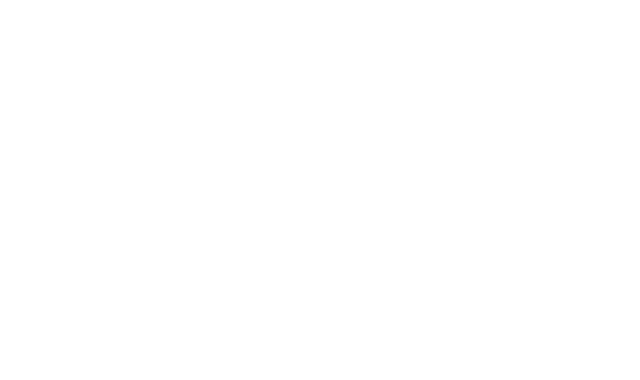
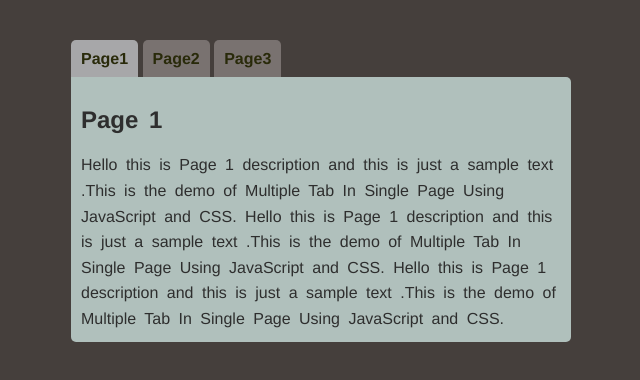
Before and after one commit to Doyague/zs-calc, a plain HTML site: page index.html in a window 1280 px wide. Shown: the top 380 px of the page, without its empty margins (319-959 px from the left). Drawn offline with Linux system fonts and the light colour scheme.

Commit message:
basic setup before text fill

```diff
--- a/app.js
+++ b/app.js
@@ -0,0 +1,8 @@
+function change_tab(id)
+ {
+   document.getElementById("page_content").innerHTML=document.getElementById(id+"_desc").innerHTML;
+   document.getElementById("page1").className="notselected";
+   document.getElementById("page2").className="notselected";
+   document.getElementById("page3").className="notselected";
+   document.getElementById(id).className="selected";
+ }
--- a/index.html
+++ b/index.html
@@ -9,13 +9,44 @@
 </head>
 <body>
 
+    <div id="main_content">
+
+        <li class="selected" id="page1" onclick="change_tab(this.id);">Page1</li>
+        <li class="notselected" id="page2" onclick="change_tab(this.id);">Page2</li>
+        <li class="notselected" id="page3" onclick="change_tab(this.id);">Page3</li>
+
+        <div class='hidden_desc' id="page1_desc">
+         <h2>Page 1</h2>
+         Hello this is Page 1 description and this is just a sample text .This is the demo of Multiple Tab In Single Page Using JavaScript and CSS.
+         Hello this is Page 1 description and this is just a sample text .This is the demo of Multiple Tab In Single Page Using JavaScript and CSS.
+         Hello this is Page 1 description and this is just a sample text .This is the demo of Multiple Tab In Single Page Using JavaScript and CSS.
+        </div>
+
+        <div class='hidden_desc' id="page2_desc">
+         <h2>Page 2</h2>
+         Hello this is Page 2 description and this is just a sample text .This is the demo of Multiple Tab In Single Page Using JavaScript and CSS.
+        </div>
+
+        <div class='hidden_desc' id="page3_desc">
+         <h2>Page 3</h2>
+         Hello this is Page 3 description and this is just a sample text .This is the demo of Multiple Tab In Single Page Using JavaScript and CSS.
+         Hello this is Page 3 description and this is just a sample text .This is the demo of Multiple Tab In Single Page Using JavaScript and CSS.
+        </div>
+
+        <div id="page_content">
+         <h2>Page 1</h2>
+         Hello this is Page 1 description and this is just a sample text .This is the demo of Multiple Tab In Single Page Using JavaScript and CSS.
+         Hello this is Page 1 description and this is just a sample text .This is the demo of Multiple Tab In Single Page Using JavaScript and CSS.
+         Hello this is Page 1 description and this is just a sample text .This is the demo of Multiple Tab In Single Page Using JavaScript and CSS.
+        </div>
+
+       </div>
 
 
 
 
 
-
-<!---------------------- Link to external JS secript ---------------------->
+<!--- Link to external JS secript --->
     <script src="./app.js"></script>
 </body>
 </html>
--- a/styles.css
+++ b/styles.css
@@ -1,6 +1,66 @@
+body {
+    background-color: #453F3C;
+    margin:0px auto;
+    padding:0px;
+    font-family:helvetica;
+    height:2000px;
+}
 
-/* reset */
-* {
-    margin: 0;
-    padding: 0;
+h1 {
+    text-align:center;
+    font-size:35px;
+    margin-top:60px;
+    color:#BEF781;
 }
+
+h1 p {
+    text-align:center;
+    margin:0px;
+    font-size:18px;
+    text-decoration:underline;
+    color:white;
+}
+
+#main_content {
+    width:500px;
+    align-items: center;
+    margin-top: 50px;
+    margin-left: auto;
+    margin-right: auto;
+}
+
+#main_content li {
+    display:inline;
+    list-style-type:none;
+    background-color:#688A08;
+    padding:10px;
+    border-radius:5px 5px 0px 0px;
+    color:#292A0A;
+    font-weight:bold;
+    cursor:pointer;
+}
+
+#main_content li.notselected {
+    background-color:#797270;
+    color:#292A0A;
+}
+
+#main_content li.selected {
+    background-color:#A7A7A9;
+    color:#292A0A;
+}
+
+#main_content .hidden_desc {
+    display:none;
+    visibility:hidden;
+}
+
+#main_content #page_content {
+    background-color:#B0C0BC;
+    padding:10px;
+    margin-top:9px;
+    border-radius:0px 5px 5px 5px;
+    color:#2E2E2E;
+    line-height: 1.6em;
+    word-spacing:4px;
+}
```
